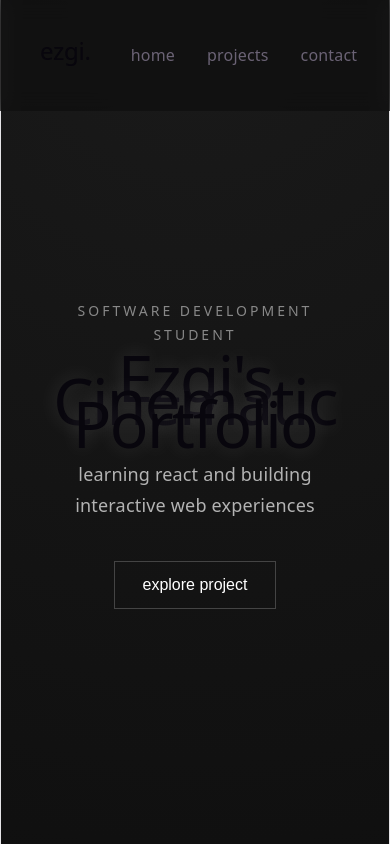
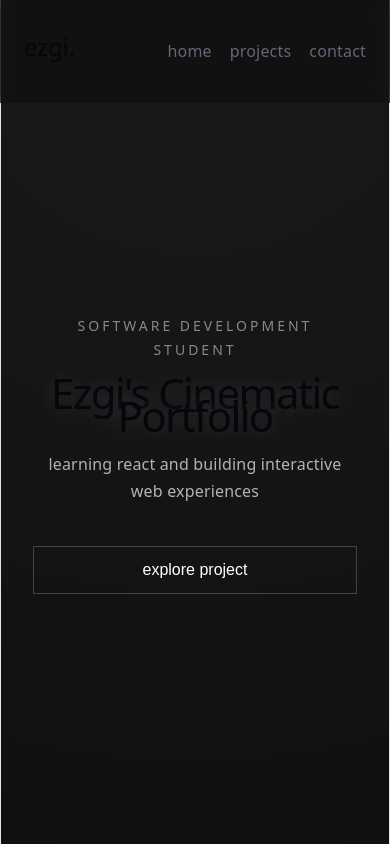
Before and after one commit to ezginy/cinematic-portfolio, a React (Vite) app: page / in a window 390 px wide. Shown: the top 844 px of the page. Built offline with nearby package versions, Linux system fonts and the light colour scheme.

Commit message:
add responsive layout adjustments
- improved mobile hero layout
- updated responsive navbar spacing
- added mobile media queries

```diff
--- a/src/components/Hero.css
+++ b/src/components/Hero.css
@@ -51,3 +51,18 @@
     background: white;
     color: black;
 }
+
+/* Mobile layout adjustments */
+@media (max-width: 768px) {
+    .hero-title {
+        font-size: 42px;
+    }
+
+    .hero-description {
+        font-size: 16px;
+    }
+
+    .hero-button {
+        width: 100%;
+    }
+}
--- a/src/components/Navbar.css
+++ b/src/components/Navbar.css
@@ -30,3 +30,13 @@
 .navbar-links li:hover {
     color: #999;
 }
+
+@media (max-width: 768px) {
+    .navbar {
+        padding: 24px;
+    }
+
+    .navbar-links {
+        gap: 18px;
+    }
+}
```
